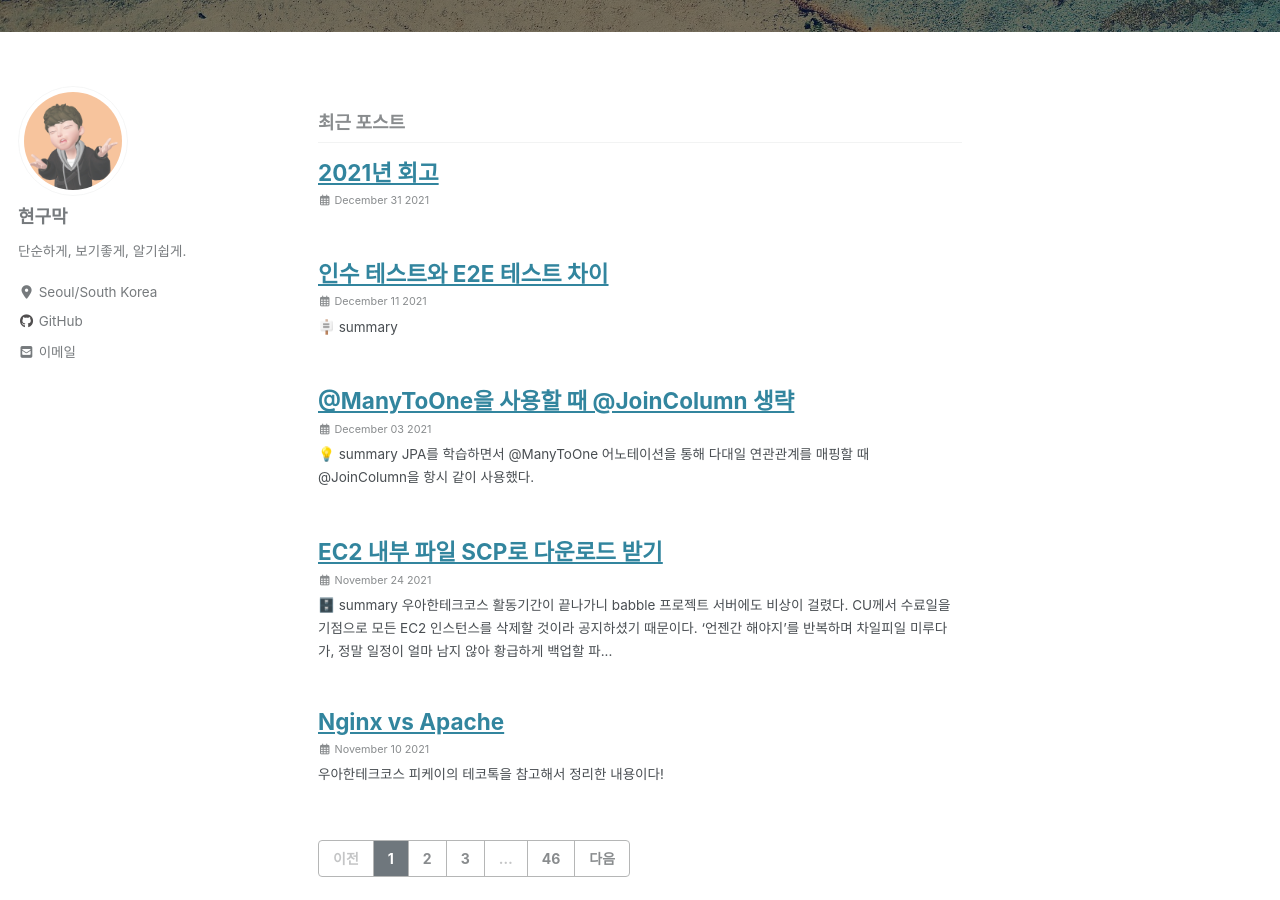
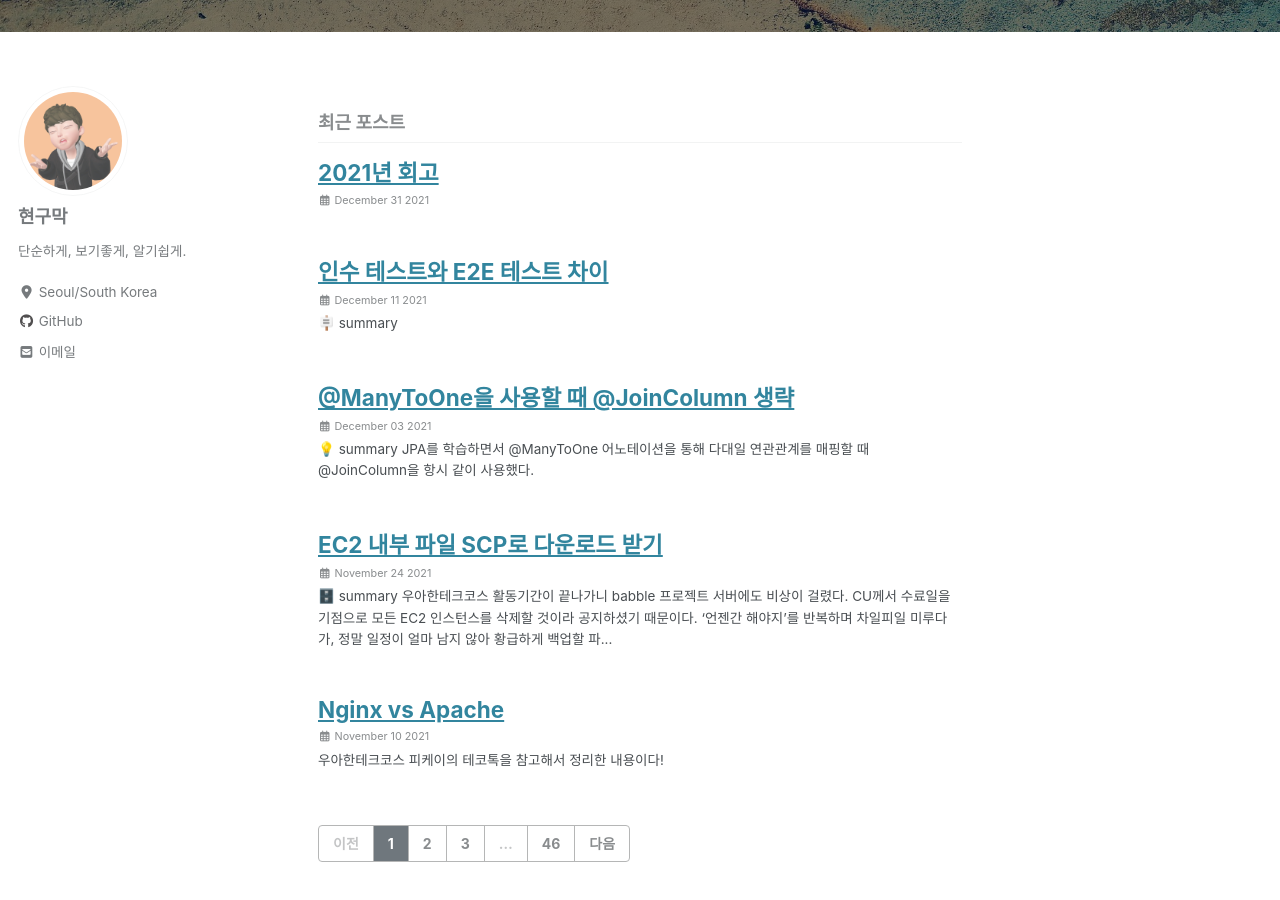
Before and after one commit to Hyeon9mak/Hyeon9mak.github.io, a Jekyll site: the page built from index.html, in a window 1280 px wide and 900 px high, scrolled down 193 px. Built offline with Jekyll 4.4.1, drawn with Linux system fonts in a browser that asks for light colours; cached includes are drawn as plain includes; nearby versions of some CDN libraries; the list of posts is cut into pages by our own code.

Commit message:
refacotr: 폰트 설정 초기화, 줄간격만 변경2

```diff
--- a/_sass/minimal-mistakes/_base.scss
+++ b/_sass/minimal-mistakes/_base.scss
@@ -13,7 +13,7 @@ body {
   padding: 0;
   color: $text-color;
   font-family: $global-font-family;
-  line-height: 1.7;
+  line-height: 1.6;
 
   &.overflow--hidden {
     /* when primary navigation is visible, the content in the background won't scroll */
```
